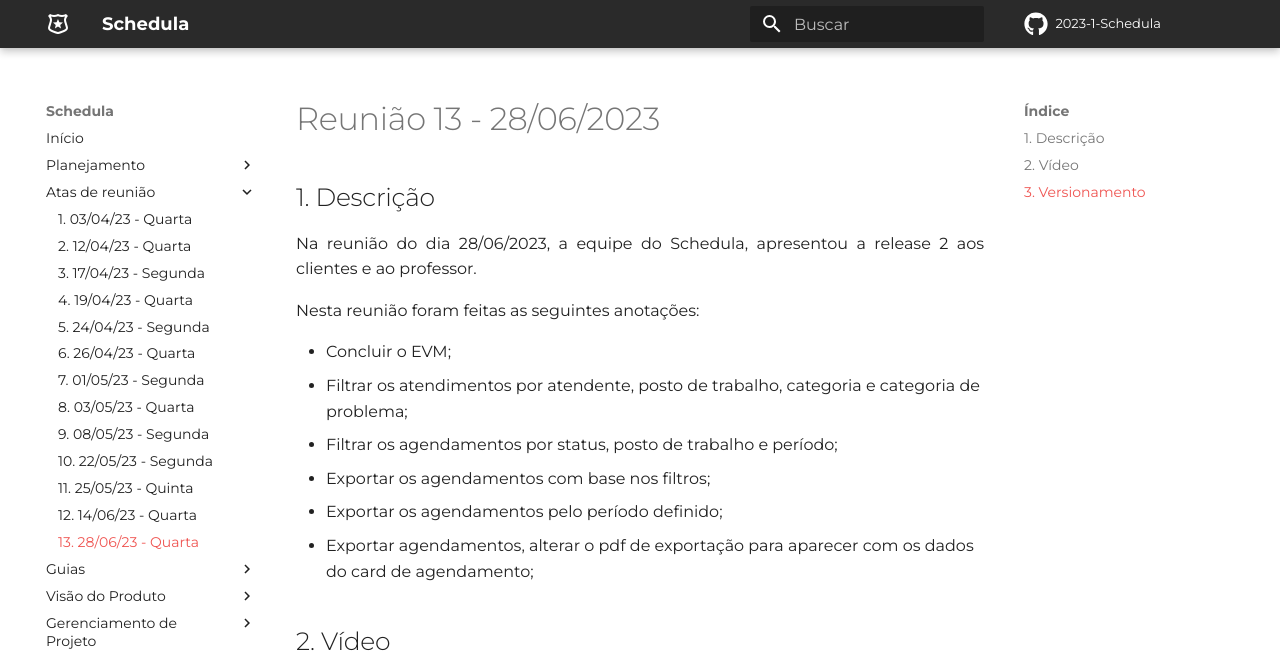
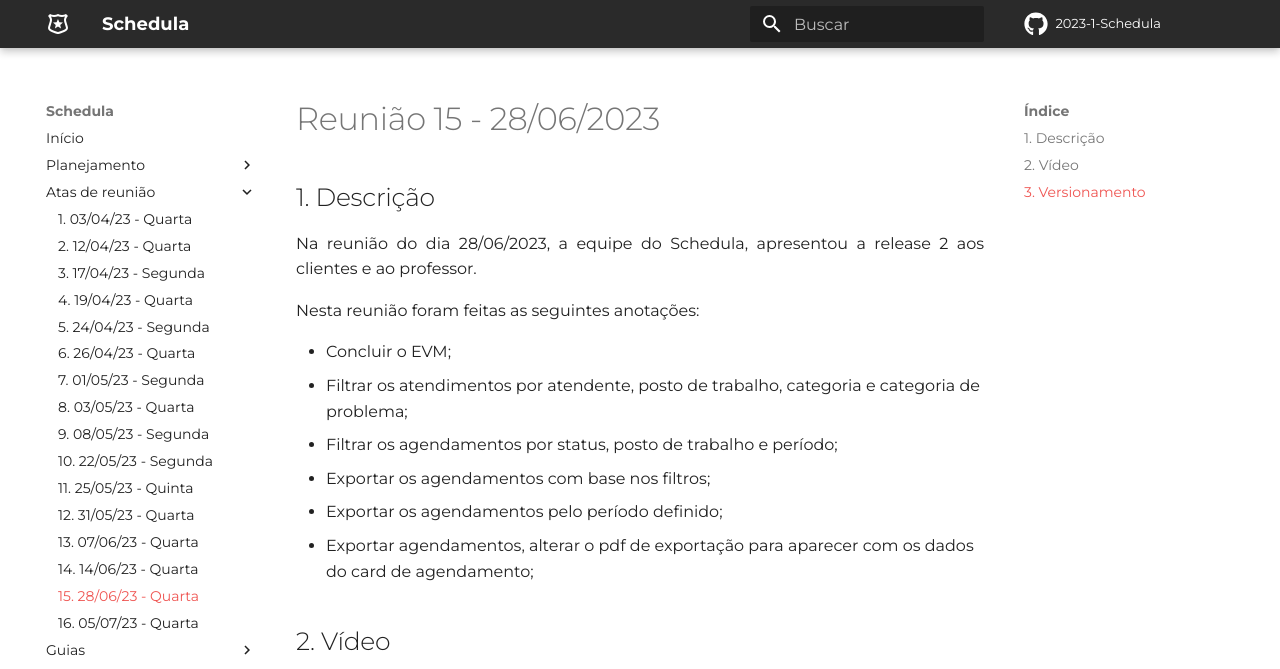
Before and after one commit to DITGO/2023-1-Schedula-Doc, an MkDocs documentation site: the page built from docs/atas/28_06_23.md, in a window 1280 px wide and 1260 px high. Shown: the top 669 px of the window. Built offline with MkDocs 1.6.1 and Material for MkDocs 9.7.7, drawn with Linux system fonts in a browser that asks for light colours; some web fonts are replaced; comment, search, counter and statistics services are not loaded; some of the changed text lies outside the part shown.

```diff
--- a/docs/atas/28_06_23.md
+++ b/docs/atas/28_06_23.md
@@ -1,4 +1,4 @@
-# Reunião 13 - 28/06/2023
+# Reunião 15 - 28/06/2023
 
 ## 1. Descrição
 
@@ -29,5 +29,6 @@ Nesta reunião foram feitas as seguintes anotações:
 | :--------: | :----: | :------------------------------: | :-------------: |
 |      28/06/23      |  1.0   |               Documento inicial                   |       Gabriel Avelino          |
 |      28/06/23      |  2.0   |               Revisão do documento                   |       Ian Fillipe          |
+|      09/07/23      |  2.1   |               Ajusta número da reunião                   |       Guilherme de Morais         |
 
 </center>
--- a/mkdocs.yml
+++ b/mkdocs.yml
@@ -37,8 +37,11 @@ nav:
     - 9. 08/05/23 - Segunda: atas/08_05_23.md
     - 10. 22/05/23 - Segunda: atas/22_05_23.md
     - 11. 25/05/23 - Quinta: atas/25_05_23.md
-    - 12. 14/06/23 - Quarta: atas/14_06_23.md
-    - 13. 28/06/23 - Quarta: atas/28_06_23.md
+    - 12. 31/05/23 - Quarta: atas/31_05_23.md
+    - 13. 07/06/23 - Quarta: atas/07_06_23.md
+    - 14. 14/06/23 - Quarta: atas/14_06_23.md
+    - 15. 28/06/23 - Quarta: atas/28_06_23.md
+    - 16. 05/07/23 - Quarta: atas/05_07_23.md
   - Guias:
     - Manual de Deploy: guias/manual-de-deploy/deploy.md
     - Tutorial do ambiente de desenvolvimento: guias/tutorial-ambiente-desenvolvimento/tutorial-ambiente-desenvolvimento.md
```
Also changed, not shown: docs/atas/05_07_23.md (added, +31 -0 lines), docs/atas/07_06_23.md (added, +28 -0 lines), docs/atas/14_06_23.md (+2 -1 lines), docs/atas/31_05_23.md (added, +31 -0 lines).
